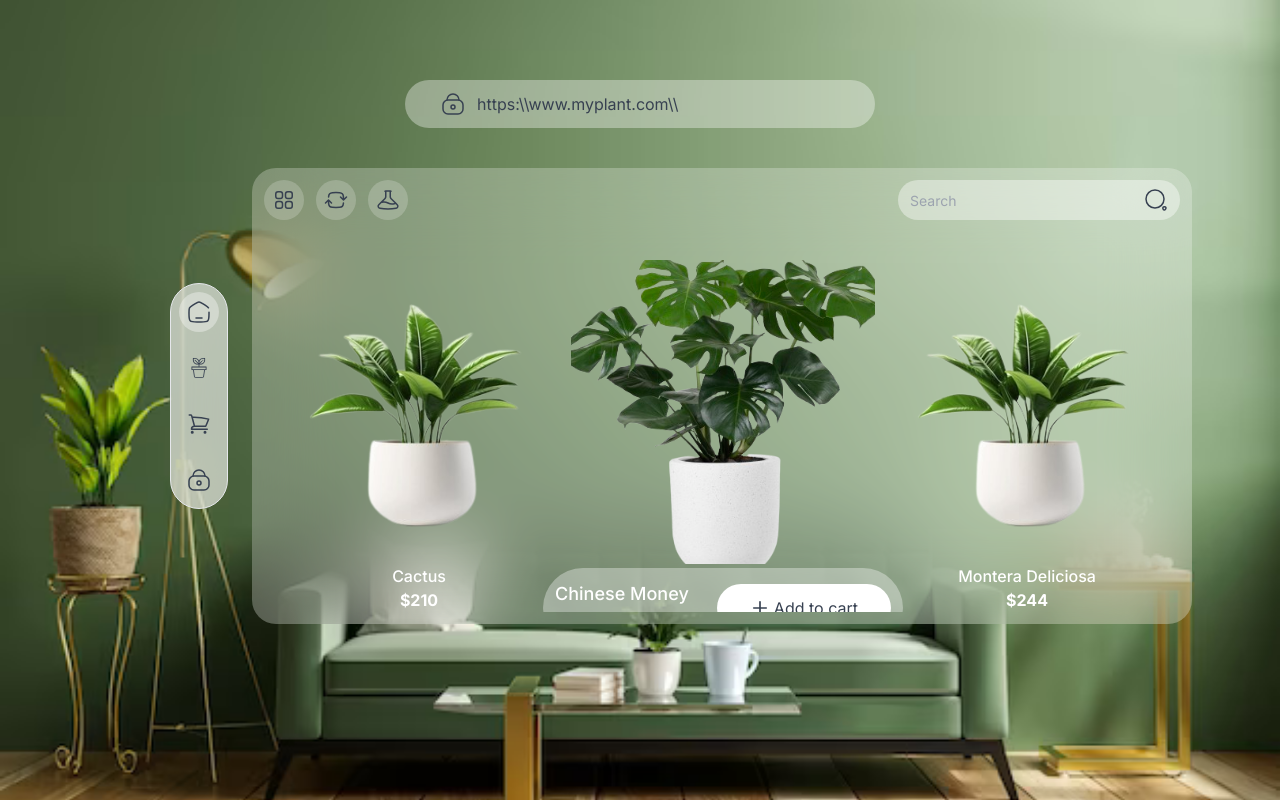
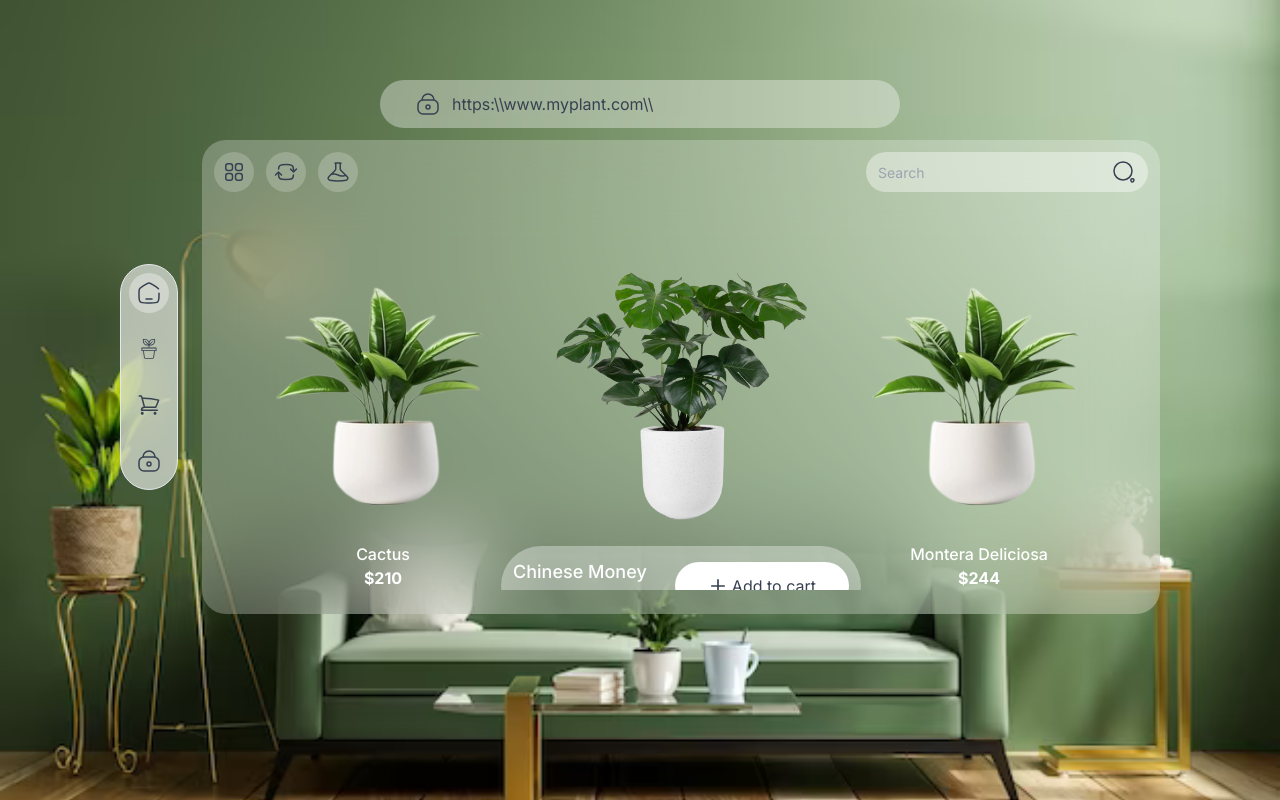
Before and after one commit to sushantchapagain1/frontend-assignment, a Next.js app: page / in a window 1280 px wide. Built offline with nearby package versions, Linux system fonts and the light colour scheme.

Commit message:
feat(responsive): #7 customized screens tailwind, added not found and suspense

```diff
--- /dev/null
+++ b/app/cart/loading.tsx
@@ -0,0 +1,5 @@
+function loading() {
+  return <h3>loading...</h3>;
+}
+
+export default loading;
--- a/app/cart/page.tsx
+++ b/app/cart/page.tsx
@@ -4,11 +4,9 @@ import MainWrapper from '@/components/MainWrapper';
 
 function page() {
   return (
-    <>
-      <MainWrapper>
-        <Cart />
-      </MainWrapper>
-    </>
+    <MainWrapper>
+      <Cart />
+    </MainWrapper>
   );
 }
 
--- a/app/globals.css
+++ b/app/globals.css
@@ -7,6 +7,5 @@
 }
 
 .slick-center img {
-  transform: scale(1.3);
-  transition: all 0.3s ease;
+  @apply lg:scale-[1.3] lg:transition-all lg:duration-[0.4s] lg:ease-in;
 }
--- a/app/layout.tsx
+++ b/app/layout.tsx
@@ -24,9 +24,9 @@ export default function RootLayout({
       <body className={inter.className}>
         <BackgroundImageWrapper source="/static/bg-images/bg-1.png">
           <CartProvider>
-            <div className="mx-auto my-0 flex h-full max-w-[1100px] flex-col items-center justify-between p-6 md:p-20">
+            <div className="mx-auto my-0 flex h-full max-w-[1200px] flex-col items-center justify-between p-6 lg:p-20">
               <UrlBar />
-              <div className="flex w-full flex-col items-center gap-6 md:mt-10 md:flex-row">
+              <div className="flex w-full flex-col items-center gap-6 md:mt-3 xl:flex-row">
                 <SideNav />
                 <main className="w-full">{children}</main>
               </div>
--- /dev/null
+++ b/app/not-found.tsx
@@ -0,0 +1,14 @@
+import Link from 'next/link';
+
+function NotFound() {
+  return (
+    <div className="flex flex-col items-center gap-3">
+      The page you are looking for could not be found.
+      <Link href="/" className="rounded-full bg-white/50 p-3">
+        Go back
+      </Link>
+    </div>
+  );
+}
+
+export default NotFound;
--- a/app/page.tsx
+++ b/app/page.tsx
@@ -12,7 +12,15 @@ async function page() {
 
   return (
     <MainWrapper className="relative flex items-center justify-center">
-      <Suspense fallback={<Skeleton />}>
+      <Suspense
+        fallback={
+          <div className="flex gap-3">
+            <Skeleton />
+            <Skeleton />
+            <Skeleton />
+          </div>
+        }
+      >
         <ProductSlider products={products} />
       </Suspense>
     </MainWrapper>
--- a/components/ProductCard.tsx
+++ b/components/ProductCard.tsx
@@ -1,6 +1,8 @@
 import Image from 'next/image';
 import { PlusIcon } from './icons';
 import { useCart } from '@/context/CartContext';
+import { cn } from '@/lib/utils';
+import { Suspense } from 'react';
 
 export type TProduct = {
   id: number;
@@ -17,7 +19,7 @@ function ProductCard({ source, name, price, alt, isActive, id }: TProduct) {
   const isInCart = checkCart(id);
 
   return (
-    <div className="flex flex-col items-center overflow-auto text-white">
+    <div className="flex h-full flex-col items-center text-white">
       <Image
         src={source}
         alt={alt || 'plant image'}
@@ -25,17 +27,23 @@ function ProductCard({ source, name, price, alt, isActive, id }: TProduct) {
         height={700}
         className="h-full w-full"
       />
-      {!isActive && (
-        <>
+
+      <div
+        className={cn('flex flex-col items-center', isActive && 'lg:hidden')}
+      >
         <h3 className="font-medium">{name}</h3>
         <p className="font-bold">
           <span>$</span>
           {price}
         </p>
-        </>
+      </div>
+
+      <div
+        className={cn(
+          'absolute -bottom-9 z-[999] w-fit translate-y-full transform items-center justify-between rounded-full bg-white/35 p-3 opacity-0 transition-opacity duration-300 md:w-[360px] lg:flex',
+          { 'translate-y-0 lg:opacity-100': isActive },
         )}
-      {isActive && (
-        <div className="absolute -bottom-9 z-[999] flex w-fit items-center justify-between rounded-full bg-white/35 p-3 transition-all duration-300 md:w-[360px]">
+      >
         <div className="flex w-full flex-col">
           <h3 className="text-base font-medium md:text-lg">{name}</h3>
           <p className="text-sm font-bold md:text-xl">
@@ -55,7 +63,6 @@ function ProductCard({ source, name, price, alt, isActive, id }: TProduct) {
           {isInCart ? 'Remove from cart' : 'Add to cart'}
         </button>
       </div>
-      )}
     </div>
   );
 }
--- a/components/SideNav.tsx
+++ b/components/SideNav.tsx
@@ -10,7 +10,7 @@ function SideNav() {
   const pathName = usePathname();
   return (
     <nav className="rounded-full border bg-white/60 text-gray-700 backdrop-blur-xl">
-      <ul className="flex items-center justify-between gap-4 md:flex-col md:p-2">
+      <ul className="flex items-center justify-between gap-4 md:p-2 xl:flex-col">
         {SIDE_NAV_LINKS.map((link) => {
           const isActive = pathName === link.href;
           const Icon = link.icon;
--- a/components/Slider/ProductSlider.tsx
+++ b/components/Slider/ProductSlider.tsx
@@ -15,19 +15,23 @@ function ProductSlider({ products }: Props) {
   const [currentSlideNumber, setCurrentSlideNumber] = useState(0);
 
   const options: Settings = {
-    // autoplay: true,
-    // speed: 300,
     slidesToShow: 3,
     slidesToScroll: 1,
     centerMode: true,
     cssEase: 'linear',
     className: 'center',
     centerPadding: '3px',
-
     arrows: false,
     beforeChange: (_: number, nextSlide: number) =>
       setCurrentSlideNumber(nextSlide),
     responsive: [
+      {
+        breakpoint: 1061,
+        settings: {
+          slidesToShow: 2,
+          slidesToScroll: 1,
+        },
+      },
       {
         breakpoint: 600,
         settings: {
@@ -39,7 +43,10 @@ function ProductSlider({ products }: Props) {
   };
 
   return (
-    <Slider options={options} className="w-full overflow-visible">
+    <Slider
+      options={options}
+      className="w-full overflow-visible py-3 lg:w-[900px]"
+    >
       {products.map((product, index) => {
         const isActive = Boolean(currentSlideNumber === index);
         return (
--- a/components/Slider/Skeleton.tsx
+++ b/components/Slider/Skeleton.tsx
@@ -2,7 +2,7 @@ import React from 'react';
 
 function Skeleton() {
   return (
-    <div className="flex flex-col items-center justify-center gap-3">
+    <div className="flex flex-col items-center justify-between gap-3 first:hidden last:hidden md:first:flex lg:last:flex">
       <div
         role="status"
         className="flex h-56 w-full max-w-sm animate-pulse items-center justify-center rounded-lg bg-gray-300/50 "
@@ -19,7 +19,7 @@ function Skeleton() {
         </svg>
       </div>
       <div className="h-2.5 w-60 rounded-full bg-gray-200/50 "></div>
-      <div className=" h-2.5 w-40 rounded-full bg-gray-200/50 "></div>
+      <div className="h-2.5 w-40 rounded-full bg-gray-200/50 "></div>
     </div>
   );
 }
--- a/context/CartContext.tsx
+++ b/context/CartContext.tsx
@@ -24,7 +24,7 @@ const CartContext = createContext<CartContext | null>(null);
 function CartProvider({ children }: { children: React.ReactNode }) {
   const [cart, setCart] = useLocalStorage([], 'cart');
 
-  // Not handling quantity  so no need to store duplicate items.
+  // Not handling quantity so no need to store duplicate items.
   function checkCart(id: number) {
     return cart.some((item: TCart) => id === item.id);
   }
--- a/tailwind.config.ts
+++ b/tailwind.config.ts
@@ -9,6 +9,13 @@ module.exports = {
     './src/**/*.{js,ts,jsx,tsx,mdx}',
   ],
   theme: {
+    screens: {
+      sm: '640px',
+      md: '768px',
+      lg: '1061px',
+      xl: '1167px',
+      '2xl': '1536px',
+    },
     extend: {
       colors: {
         primary: 'var(--primary)',
```
Lines whose indentation alone changed are shown as unchanged.
